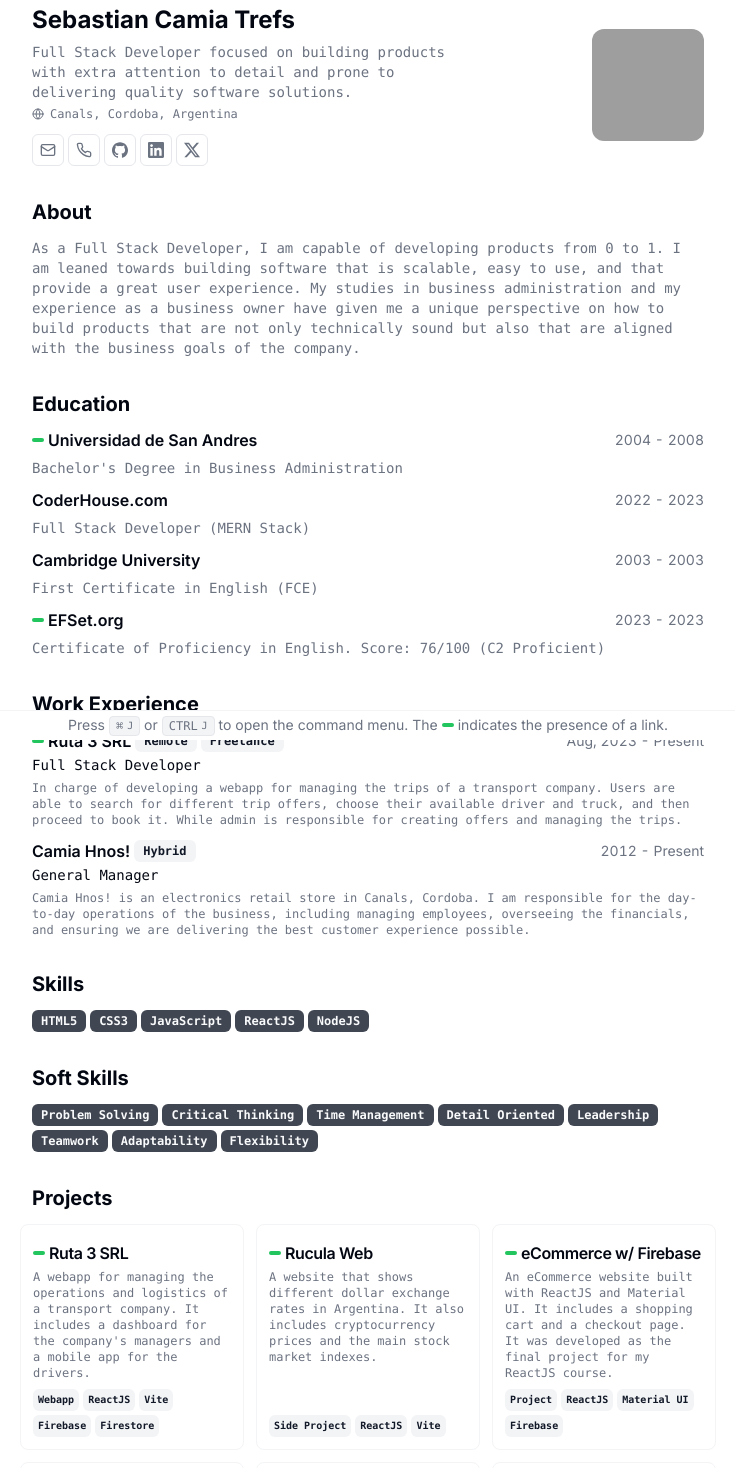
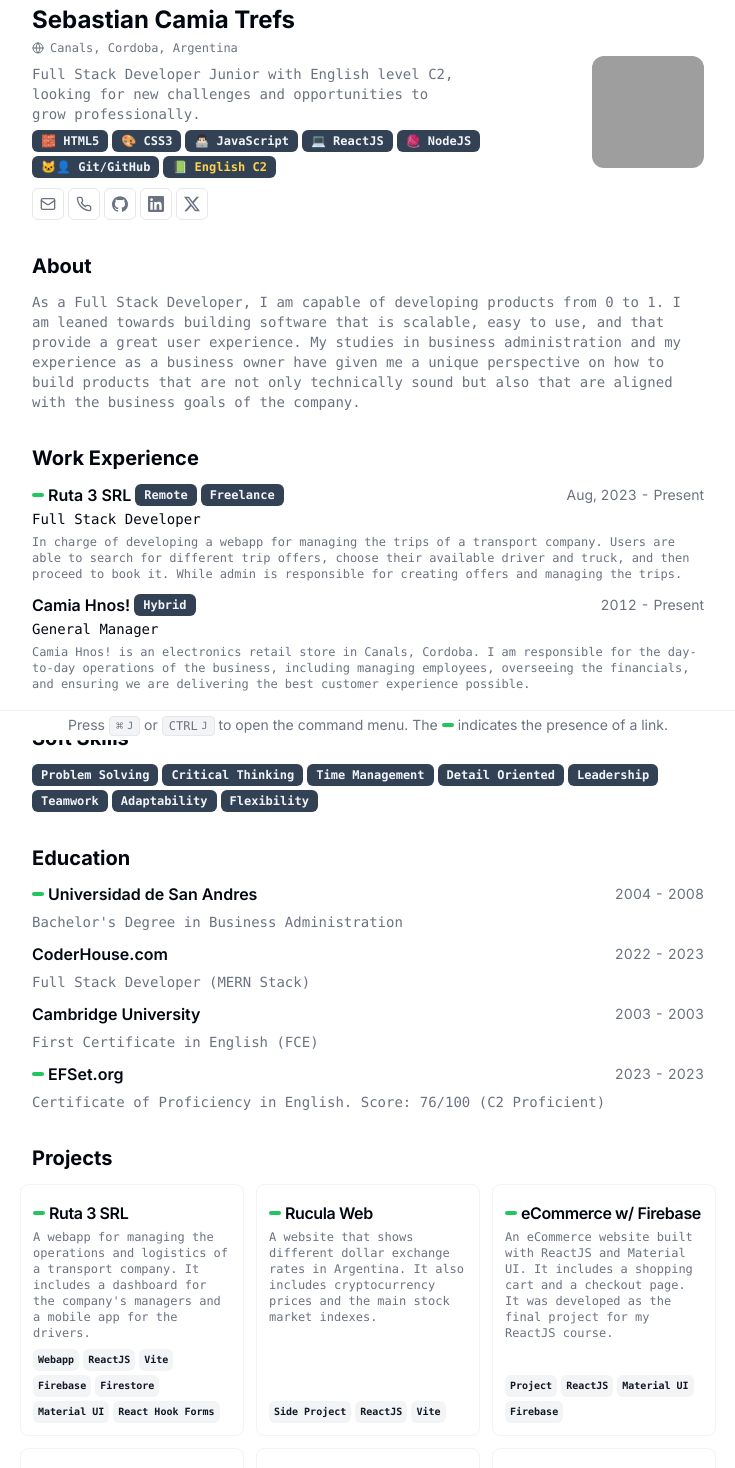
Before and after one commit to CaraRota/CV, a Next.js app: page / in a window 1280 px wide. Shown: the part 60-1528 px from the top of the page, without its empty margins (272-1007 px from the left). Built offline with nearby package versions, Linux system fonts and the light colour scheme; grey boxes are pictures that could not be loaded.

Commit message:
Change badges colors and move info around

```diff
--- a/src/app/page.tsx
+++ b/src/app/page.tsx
@@ -22,9 +22,6 @@ export default function Page() {
         <div className="flex items-center justify-between">
           <div className="flex-1 space-y-1.5">
             <h1 className="text-2xl font-bold">{RESUME_DATA.name}</h1>
-            <p className="max-w-md text-pretty font-mono text-sm text-muted-foreground">
-              {RESUME_DATA.about}
-            </p>
             <p className="max-w-md items-center text-pretty font-mono text-xs text-muted-foreground">
               <a
                 className="inline-flex gap-x-1.5 align-baseline leading-none hover:underline"
@@ -35,6 +32,31 @@ export default function Page() {
                 {RESUME_DATA.location}
               </a>
             </p>
+            <p className="max-w-md text-pretty font-mono text-sm text-muted-foreground">
+              {RESUME_DATA.about}
+            </p>
+            <Section>
+              {/* <h2 className="text-xl font-bold">Skills</h2> */}
+              <div className="flex flex-wrap gap-1">
+                {RESUME_DATA.skills.map((skill) => {
+                  return (
+                    <Badge
+                      key={skill}
+                      className="bg-slate-700 text-slate-100 hover:bg-slate-100 hover:text-slate-700"
+                    >
+                      {skill === "📗 English C2" ? (
+                        <span className="text-amber-300 hover:text-slate-700">
+                          {skill}
+                        </span>
+                      ) : (
+                        skill
+                      )}
+                    </Badge>
+                  );
+                })}
+              </div>
+            </Section>
+
             <div className="flex gap-x-1 pt-1 font-mono text-sm text-muted-foreground print:hidden">
               {RESUME_DATA.contact.email ? (
                 <Button
@@ -99,6 +121,72 @@ export default function Page() {
             {RESUME_DATA.summary}
           </p>
         </Section>
+
+        <Section>
+          <h2 className="text-xl font-bold">Work Experience</h2>
+          {RESUME_DATA.work.map((work) => {
+            return (
+              <Card key={work.company}>
+                <CardHeader>
+                  <div className="flex items-center justify-between gap-x-2 text-base">
+                    <h3 className="inline-flex items-center justify-center gap-x-1 font-semibold leading-none">
+                      {work.link ? (
+                        <>
+                          <GreenDot />
+                          <a
+                            className="hover:underline"
+                            href={work.link}
+                            target="_blank"
+                          >
+                            {work.company}
+                          </a>
+                        </>
+                      ) : (
+                        work.company
+                      )}
+                      <span className="inline-flex gap-x-1">
+                        {work.badges.map((badge) => (
+                          <Badge
+                            variant="secondary"
+                            className="bg-slate-700 align-middle text-xs text-slate-100 hover:bg-slate-100 hover:text-slate-700"
+                            key={badge}
+                          >
+                            {badge}
+                          </Badge>
+                        ))}
+                      </span>
+                    </h3>
+                    <div className="text-sm tabular-nums text-gray-500">
+                      {work.start} - {work.end}
+                    </div>
+                  </div>
+
+                  <h4 className="font-mono text-sm leading-none">
+                    {work.title}
+                  </h4>
+                </CardHeader>
+                <CardContent className="mt-2 text-xs">
+                  {work.description}
+                </CardContent>
+              </Card>
+            );
+          })}
+        </Section>
+        <Section>
+          <h2 className="text-xl font-bold">Soft Skills</h2>
+          <div className="flex flex-wrap gap-1">
+            {RESUME_DATA.softSkills.map((softSkill) => {
+              return (
+                <Badge
+                  key={softSkill}
+                  className="bg-slate-700 text-slate-100 hover:bg-slate-100 hover:text-slate-700"
+                >
+                  {softSkill}
+                </Badge>
+              );
+            })}
+          </div>
+        </Section>
         <Section>
           <h2 className="text-xl font-bold">Education</h2>
           {RESUME_DATA.education.map((education) => {
@@ -132,73 +220,6 @@ export default function Page() {
             );
           })}
         </Section>
-        <Section>
-          <h2 className="text-xl font-bold">Work Experience</h2>
-          {RESUME_DATA.work.map((work) => {
-            return (
-              <Card key={work.company}>
-                <CardHeader>
-                  <div className="flex items-center justify-between gap-x-2 text-base">
-                    <h3 className="inline-flex items-center justify-center gap-x-1 font-semibold leading-none">
-                      {work.link ? (
-                        <>
-                          <GreenDot />
-                          <a
-                            className="hover:underline"
-                            href={work.link}
-                            target="_blank"
-                          >
-                            {work.company}
-                          </a>
-                        </>
-                      ) : (
-                        work.company
-                      )}
-                      <span className="inline-flex gap-x-1">
-                        {work.badges.map((badge) => (
-                          <Badge
-                            variant="secondary"
-                            className="align-middle text-xs"
-                            key={badge}
-                          >
-                            {badge}
-                          </Badge>
-                        ))}
-                      </span>
-                    </h3>
-                    <div className="text-sm tabular-nums text-gray-500">
-                      {work.start} - {work.end}
-                    </div>
-                  </div>
-
-                  <h4 className="font-mono text-sm leading-none">
-                    {work.title}
-                  </h4>
-                </CardHeader>
-                <CardContent className="mt-2 text-xs">
-                  {work.description}
-                </CardContent>
-              </Card>
-            );
-          })}
-        </Section>
-        <Section>
-          <h2 className="text-xl font-bold">Skills</h2>
-          <div className="flex flex-wrap gap-1">
-            {RESUME_DATA.skills.map((skill) => {
-              return <Badge key={skill}>{skill}</Badge>;
-            })}
-          </div>
-        </Section>
-
-        <Section>
-          <h2 className="text-xl font-bold">Soft Skills</h2>
-          <div className="flex flex-wrap gap-1">
-            {RESUME_DATA.softSkills.map((softSkill) => {
-              return <Badge key={softSkill}>{softSkill}</Badge>;
-            })}
-          </div>
-        </Section>
         <Section className="print-force-new-page scroll-mb-16">
           <h2 className="text-xl font-bold">Projects</h2>
           <div className="-mx-3 grid grid-cols-1 gap-3 print:grid-cols-3 print:gap-2 md:grid-cols-2 lg:grid-cols-3">
@@ -216,7 +237,6 @@ export default function Page() {
           </div>
         </Section>
       </section>
-
       <CommandMenu
         links={[
           {
--- a/src/data/resume-data.tsx
+++ b/src/data/resume-data.tsx
@@ -15,7 +15,7 @@ export const RESUME_DATA = {
   location: "Canals, Cordoba, Argentina",
   locationLink: "https://maps.app.goo.gl/z8z4ZhLXkLaBEThN7",
   about:
-    "Full Stack Developer focused on building products with extra attention to detail and prone to delivering quality software solutions.",
+    "Full Stack Developer Junior with English level C2, looking for new challenges and opportunities to grow professionally.",
   summary:
     "As a Full Stack Developer, I am capable of developing products from 0 to 1. I am leaned towards building software that is scalable, easy to use, and that provide a great user experience. My studies in business administration and my experience as a business owner have given me a unique perspective on how to build products that are not only technically sound but also that are aligned with the business goals of the company.",
   avatarUrl:
@@ -97,7 +97,15 @@ export const RESUME_DATA = {
         "Camia Hnos! is an electronics retail store in Canals, Cordoba. I am responsible for the day-to-day operations of the business, including managing employees, overseeing the financials, and ensuring we are delivering the best customer experience possible.",
     },
   ],
-  skills: ["HTML5", "CSS3", "JavaScript", "ReactJS", "NodeJS"],
+  skills: [
+    "🧱 HTML5",
+    "🎨 CSS3",
+    "👨🏻‍💻 JavaScript",
+    "💻 ReactJS",
+    "🧶 NodeJS",
+    "🐱‍👤 Git/GitHub",
+    "📗 English C2",
+  ],
   softSkills: [
     "Problem Solving",
     "Critical Thinking",
@@ -111,7 +119,15 @@ export const RESUME_DATA = {
   projects: [
     {
       title: "Ruta 3 SRL",
-      techStack: ["Webapp", "ReactJS", "Vite", "Firebase", "Firestore"],
+      techStack: [
+        "Webapp",
+        "ReactJS",
+        "Vite",
+        "Firebase",
+        "Firestore",
+        "Material UI",
+        "React Hook Forms",
+      ],
       description:
         "A webapp for managing the operations and logistics of a transport company. It includes a dashboard for the company's managers and a mobile app for the drivers.",
       logo: ConsultlyLogo,
@@ -193,5 +209,15 @@ export const RESUME_DATA = {
         href: "https://dulceflor.netlify.app/",
       },
     },
+    {
+      title: "Online CV",
+      techStack: ["Project", "TypeScript", "TailwindCSS", "NextJS"],
+      description: "This very own CV is what im talking about!",
+      logo: BarepapersLogo,
+      link: {
+        label: "Personal CV Online",
+        href: undefined,
+      },
+    },
   ],
 } as const;
```
